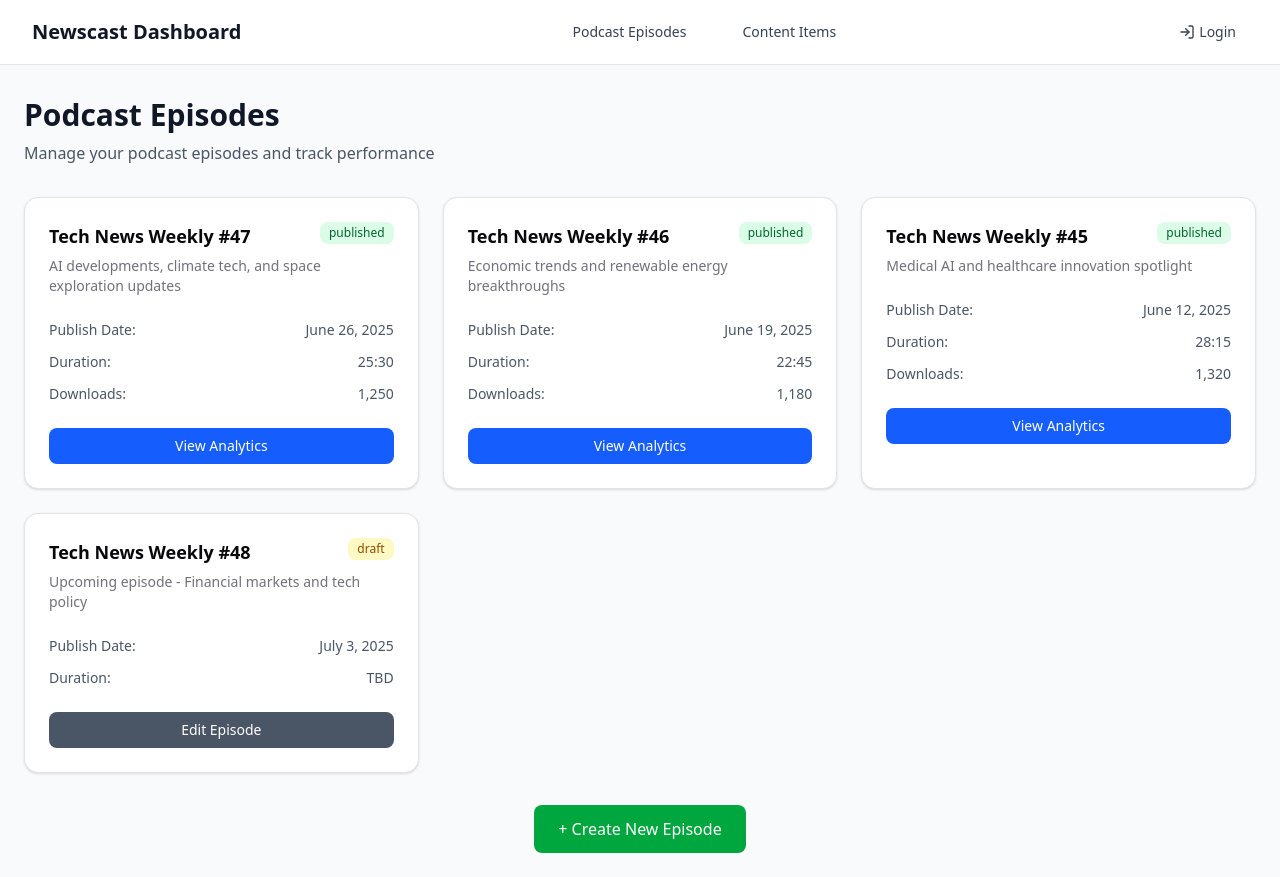
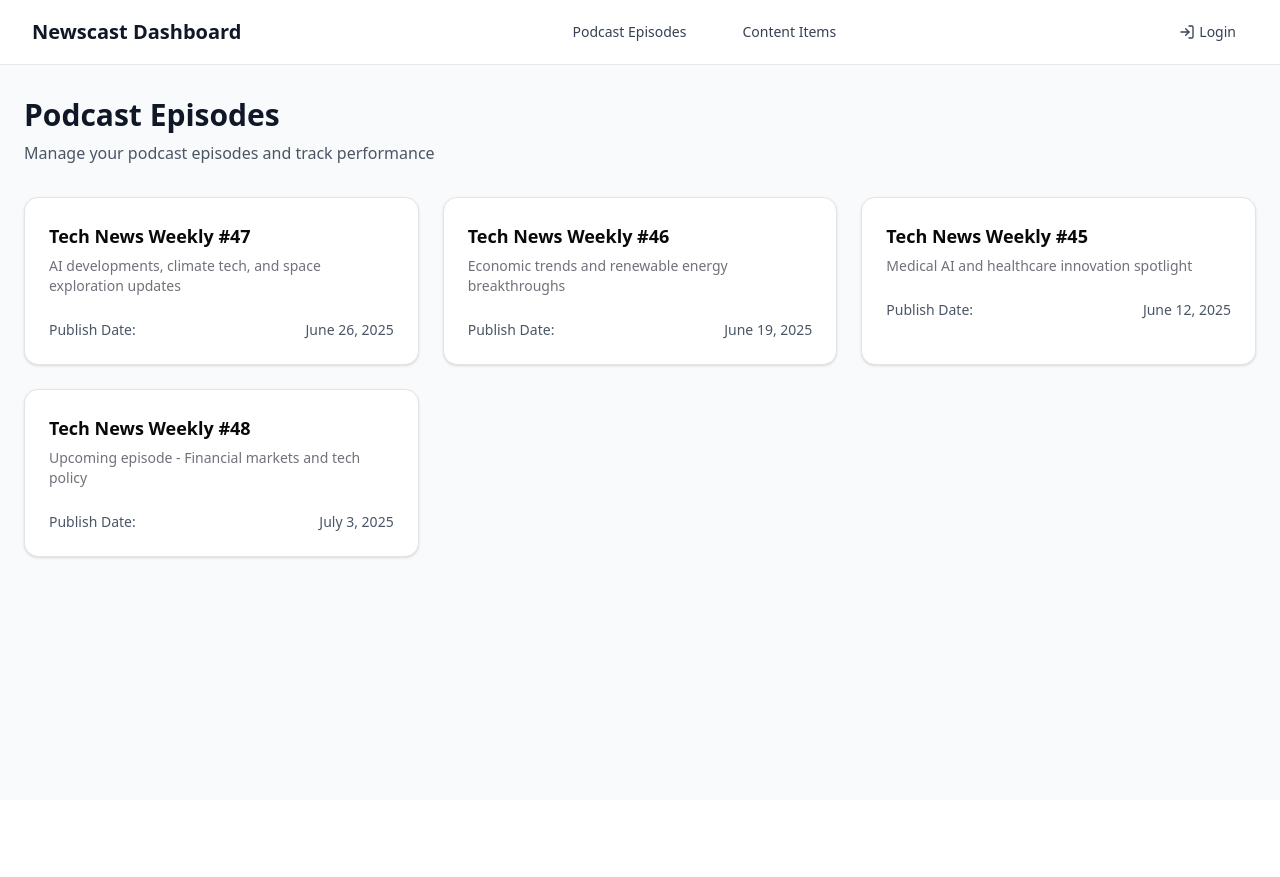
Before and after one commit to wmeints/agenttalks, a SvelteKit app in the folder apps/dashboard/: page /episodes in a window 1280 px wide. After the commit the page ends 800 px from the top, so only its background shows below. Built offline with nearby package versions, Linux system fonts and the light colour scheme.

Commit message:
Fix layout for the podcast episodes page

```diff
--- a/apps/dashboard/src/routes/episodes/+page.svelte
+++ b/apps/dashboard/src/routes/episodes/+page.svelte
@@ -9,36 +9,28 @@
 			title: "Tech News Weekly #47",
 			description: "AI developments, climate tech, and space exploration updates",
 			status: "published",
-			publishDate: new Date('2025-06-26'),
-			duration: "25:30",
-			downloads: 1250
+			publishDate: new Date('2025-06-26')
 		},
 		{
 			id: 2,
 			title: "Tech News Weekly #46",
 			description: "Economic trends and renewable energy breakthroughs",
 			status: "published",
-			publishDate: new Date('2025-06-19'),
-			duration: "22:45",
-			downloads: 1180
+			publishDate: new Date('2025-06-19')
 		},
 		{
 			id: 3,
 			title: "Tech News Weekly #45",
 			description: "Medical AI and healthcare innovation spotlight",
 			status: "published",
-			publishDate: new Date('2025-06-12'),
-			duration: "28:15",
-			downloads: 1320
+			publishDate: new Date('2025-06-12')
 		},
 		{
 			id: 4,
 			title: "Tech News Weekly #48",
 			description: "Upcoming episode - Financial markets and tech policy",
 			status: "draft",
-			publishDate: new Date('2025-07-03'),
-			duration: "TBD",
-			downloads: 0
+			publishDate: new Date('2025-07-03')
 		}
 	];
 
@@ -75,12 +67,7 @@
 		{#each episodes as episode}
 			<Card class="hover:shadow-lg transition-shadow duration-200">
 				<CardHeader>
-					<div class="flex items-start justify-between">
-						<CardTitle class="text-lg">{episode.title}</CardTitle>
-						<Badge class={getStatusColor(episode.status)}>
-							{episode.status}
-						</Badge>
-					</div>
+					<CardTitle class="text-lg">{episode.title}</CardTitle>
 					<CardDescription>{episode.description}</CardDescription>
 				</CardHeader>
 				<CardContent>
@@ -89,37 +76,9 @@
 							<span>Publish Date:</span>
 							<span>{formatDate(episode.publishDate)}</span>
 						</div>
-						<div class="flex justify-between text-sm text-gray-600 dark:text-gray-400">
-							<span>Duration:</span>
-							<span>{episode.duration}</span>
-						</div>
-						{#if episode.status === 'published'}
-							<div class="flex justify-between text-sm text-gray-600 dark:text-gray-400">
-								<span>Downloads:</span>
-								<span>{episode.downloads.toLocaleString()}</span>
-							</div>
-						{/if}
-						<div class="pt-3">
-							{#if episode.status === 'published'}
-								<button class="w-full bg-blue-600 hover:bg-blue-700 text-white px-4 py-2 rounded-md text-sm font-medium transition-colors duration-200">
-									View Analytics
-								</button>
-							{:else}
-								<button class="w-full bg-gray-600 hover:bg-gray-700 text-white px-4 py-2 rounded-md text-sm font-medium transition-colors duration-200">
-									Edit Episode
-								</button>
-							{/if}
-						</div>
 					</div>
 				</CardContent>
 			</Card>
 		{/each}
 	</div>
-
-	<!-- Add New Episode Button -->
-	<div class="mt-8 text-center">
-		<button class="bg-green-600 hover:bg-green-700 text-white px-6 py-3 rounded-md font-medium transition-colors duration-200">
-			+ Create New Episode
-		</button>
-	</div>
 </div>
```
